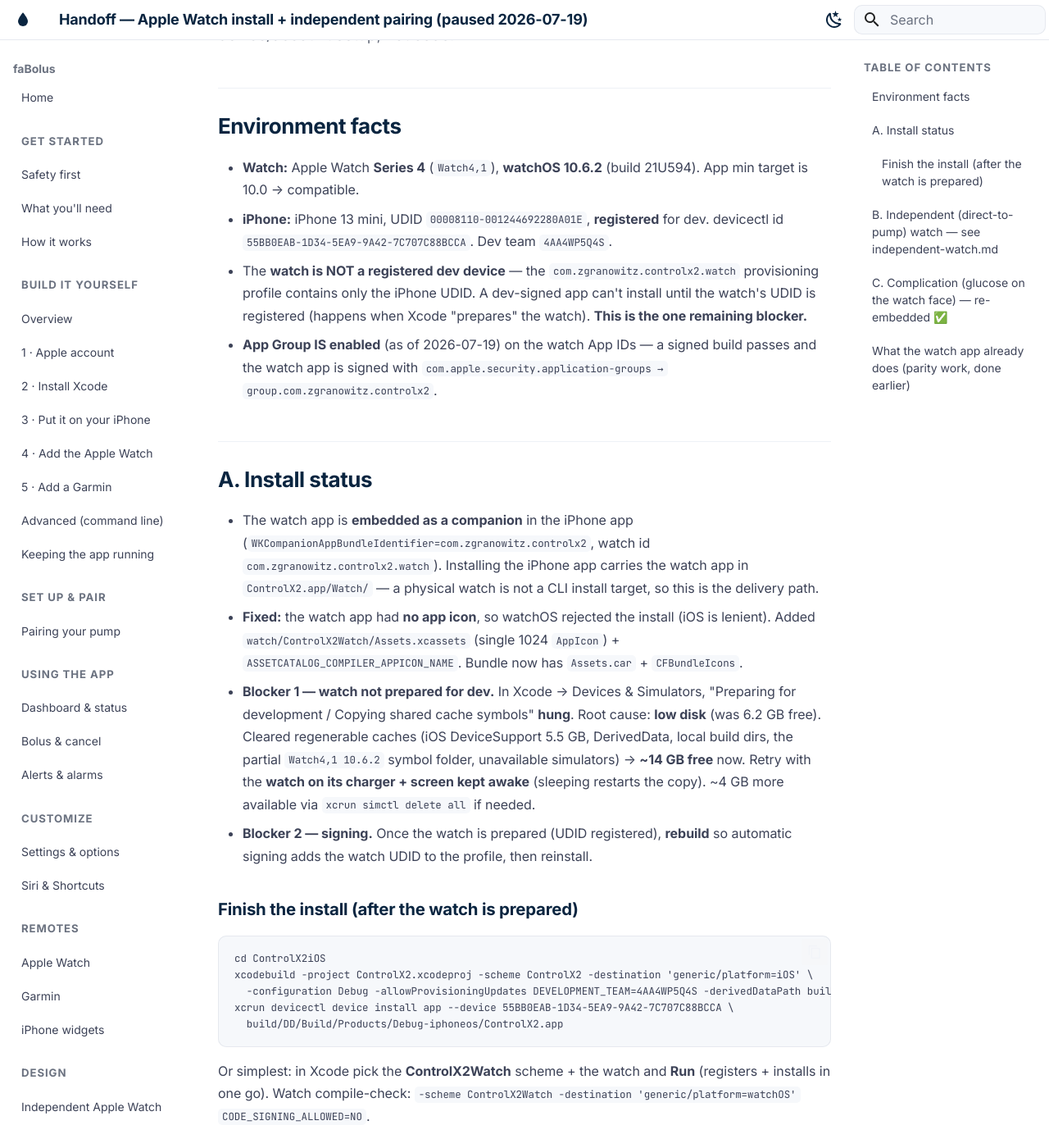
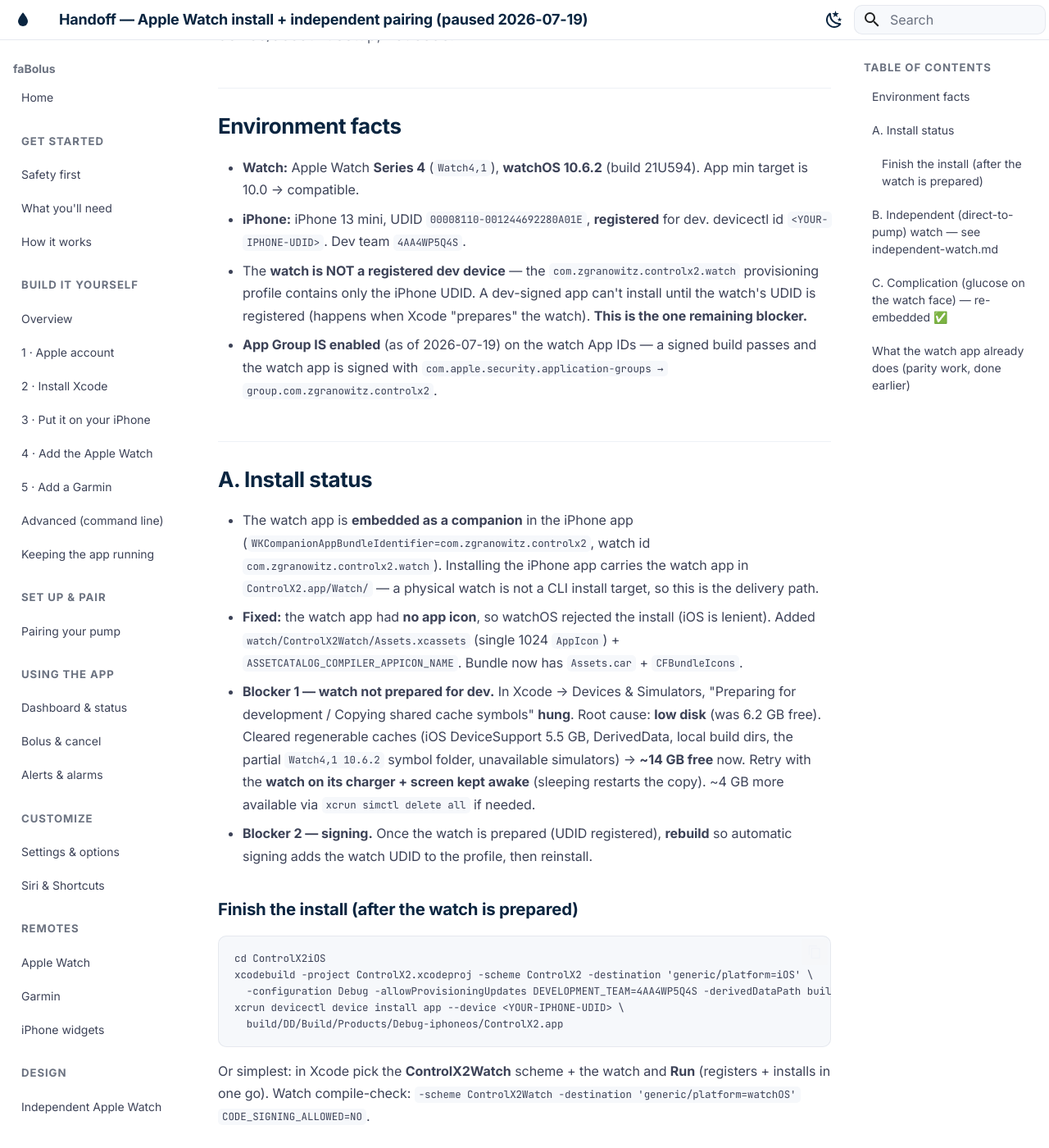
Before and after one commit to faBolus-app/faBolus, an MkDocs documentation site: the page built from docs/design/watch-handoff.md, in a window 1280 px wide and 1400 px high, scrolled down 320 px. Shown: the whole window at 82% size. Built offline with MkDocs 1.6.1 and Material for MkDocs 9.7.7, drawn with Linux system fonts in a browser that asks for light colours.

Commit message:
Pre-public: add MIT LICENSE + NOTICE, redact device UDID, fix stale bundle IDs in docs
- Add LICENSE (MIT) + NOTICE.md crediting jwoglom/pumpX2 (protocol origin) and noting
  mbedTLS via PumpX2Kit; non-affiliation with Tandem/Dexcom.
- Redact a personal device UDID from docs/design/watch-handoff.md.
- Update stale com.zgranowitz.controlx2 / controlx2ciq references in public build docs
  to com.fabolus.app / fabolusciq.

Co-Authored-By: Claude Opus 4.8 <noreply@anthropic.com>

````diff
--- a/docs/design/watch-handoff.md
+++ b/docs/design/watch-handoff.md
@@ -8,7 +8,7 @@ committed and compiles; the block is device/account setup, not code.
 - **Watch:** Apple Watch **Series 4** (`Watch4,1`), **watchOS 10.6.2** (build 21U594). App min target
   is 10.0 → compatible.
 - **iPhone:** iPhone 13 mini, UDID `00008110-001244692280A01E`, **registered** for dev.
-  devicectl id `55BB0EAB-1D34-5EA9-9A42-7C707C88BCCA`. Dev team `4AA4WP5Q4S`.
+  devicectl id `<YOUR-IPHONE-UDID>`. Dev team `4AA4WP5Q4S`.
 - The **watch is NOT a registered dev device** — the `com.zgranowitz.controlx2.watch` provisioning
   profile contains only the iPhone UDID. A dev-signed app can't install until the watch's UDID is
   registered (happens when Xcode "prepares" the watch). **This is the one remaining blocker.**
@@ -37,7 +37,7 @@ committed and compiles; the block is device/account setup, not code.
 cd ControlX2iOS
 xcodebuild -project ControlX2.xcodeproj -scheme ControlX2 -destination 'generic/platform=iOS' \
   -configuration Debug -allowProvisioningUpdates DEVELOPMENT_TEAM=4AA4WP5Q4S -derivedDataPath build/DD build
-xcrun devicectl device install app --device 55BB0EAB-1D34-5EA9-9A42-7C707C88BCCA \
+xcrun devicectl device install app --device <YOUR-IPHONE-UDID> \
   build/DD/Build/Products/Debug-iphoneos/ControlX2.app
 ```
 Or simplest: in Xcode pick the **ControlX2Watch** scheme + the watch and **Run** (registers + installs
````
Also changed, not shown: NOTICE.md (added, +15 -0 lines), 3 other files.
